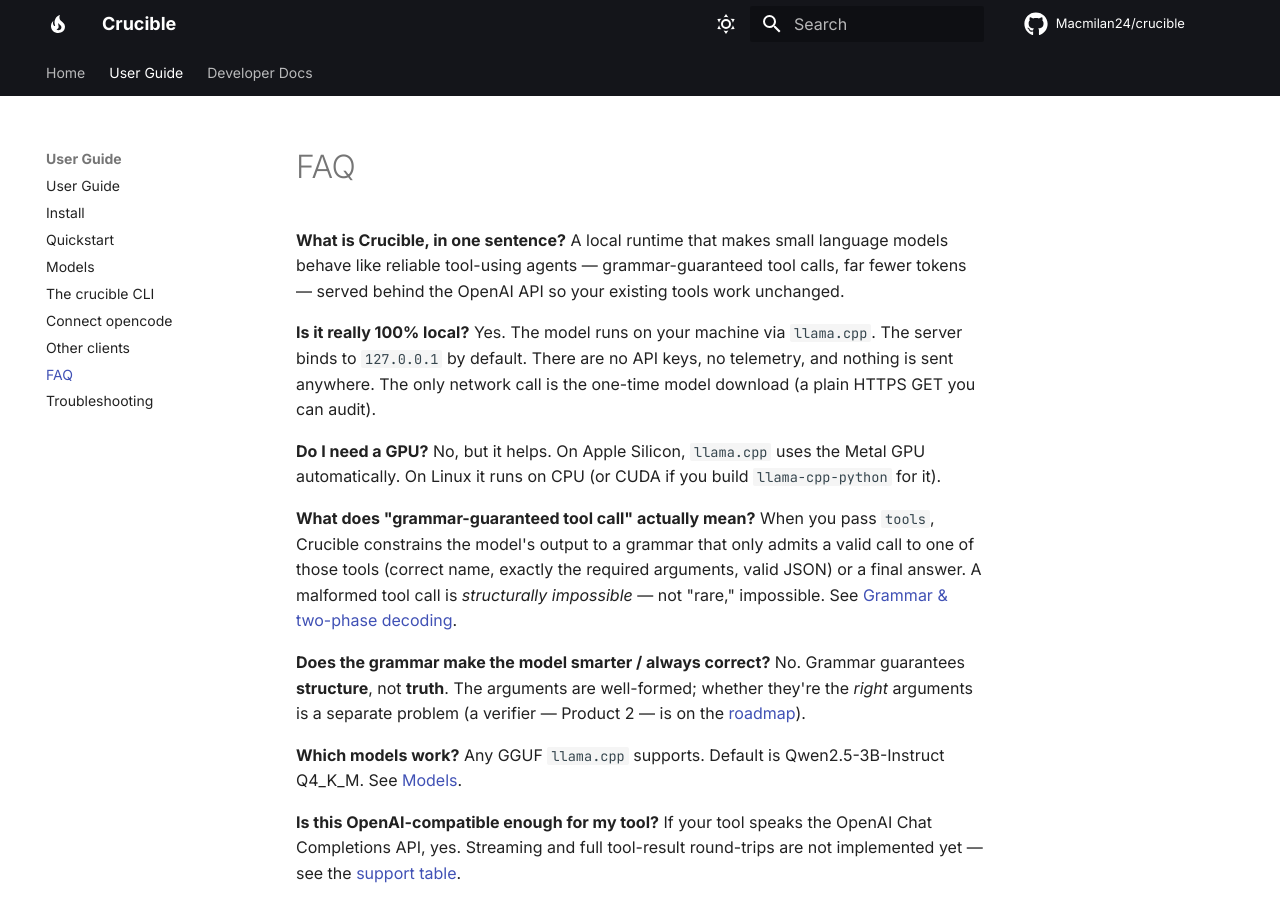
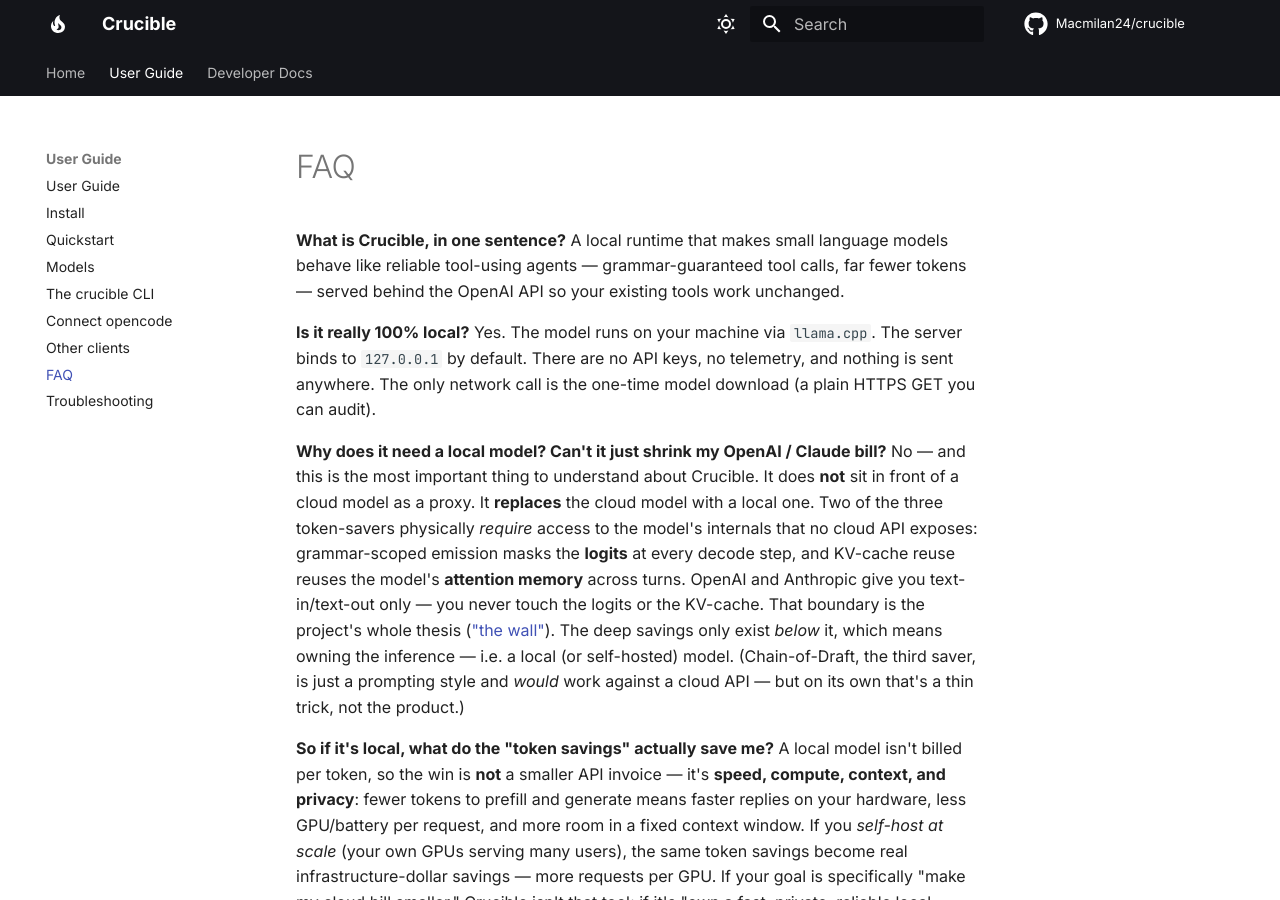
Before and after one commit to Macmilan24/crucible, an MkDocs documentation site: the page built from website/docs/user/faq.md, in a window 1280 px wide and 900 px high. Built offline with MkDocs 1.6.1 and Material for MkDocs 9.7.7, drawn with Linux system fonts in a browser that asks for light colours; comment, search, counter and statistics services are not loaded; some of the changed text lies outside the part shown.

Commit message:
docs: honest local-model framing, product README, strict Pages deploy
- README: replace stale "pre-implementation / 43 tests / SGLang" content with a
  real Product 1 README — real labeled numbers, quickstart, install options, and
  links to the docs site + releases.
- faq + opencode: explain plainly why Crucible runs a local model and *replaces*
  (not proxies) a cloud one. Two of three token-savers need logit/KV access no
  cloud API exposes; the payoff of local is speed/compute/privacy, not a smaller
  API bill. Preempts the most common misconception.
- docs.yml: switch GitHub Pages deploy to the Actions-native artifact flow with a
  strict build (broken links fail CI), so Source = "GitHub Actions" works on first run.

Co-Authored-By: Claude Opus 4.8 <noreply@anthropic.com>

```diff
--- a/website/docs/user/faq.md
+++ b/website/docs/user/faq.md
@@ -9,6 +9,27 @@ existing tools work unchanged.
 Yes. The model runs on your machine via `llama.cpp`. The server binds to `127.0.0.1` by
 default. There are no API keys, no telemetry, and nothing is sent anywhere. The only
 network call is the one-time model download (a plain HTTPS GET you can audit).
+
+**Why does it need a local model? Can't it just shrink my OpenAI / Claude bill?**
+No — and this is the most important thing to understand about Crucible. It does **not** sit
+in front of a cloud model as a proxy. It **replaces** the cloud model with a local one.
+Two of the three token-savers physically *require* access to the model's internals that no
+cloud API exposes: grammar-scoped emission masks the **logits** at every decode step, and
+KV-cache reuse reuses the model's **attention memory** across turns. OpenAI and Anthropic
+give you text-in/text-out only — you never touch the logits or the KV-cache. That boundary
+is the project's whole thesis (["the wall"](../dev/architecture.md)). The deep savings only
+exist *below* it, which means owning the inference — i.e. a local (or self-hosted) model.
+(Chain-of-Draft, the third saver, is just a prompting style and *would* work against a cloud
+API — but on its own that's a thin trick, not the product.)
+
+**So if it's local, what do the "token savings" actually save me?**
+A local model isn't billed per token, so the win is **not** a smaller API invoice — it's
+**speed, compute, context, and privacy**: fewer tokens to prefill and generate means faster
+replies on your hardware, less GPU/battery per request, and more room in a fixed context
+window. If you *self-host at scale* (your own GPUs serving many users), the same token
+savings become real infrastructure-dollar savings — more requests per GPU. If your goal is
+specifically "make my cloud bill smaller," Crucible isn't that tool; if it's "own a fast,
+private, reliable local agent," it is.
 
 **Do I need a GPU?**
 No, but it helps. On Apple Silicon, `llama.cpp` uses the Metal GPU automatically. On Linux
```
Also changed, not shown: website/docs/user/opencode.md (+7 -0 lines), README.md, 1 other file.
